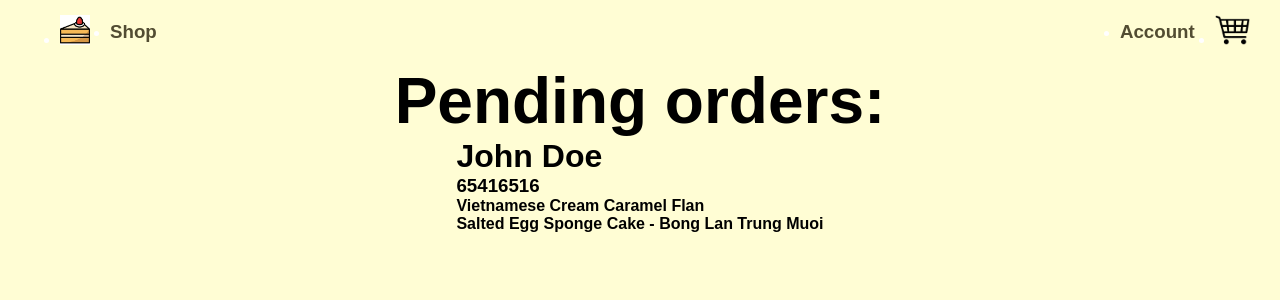
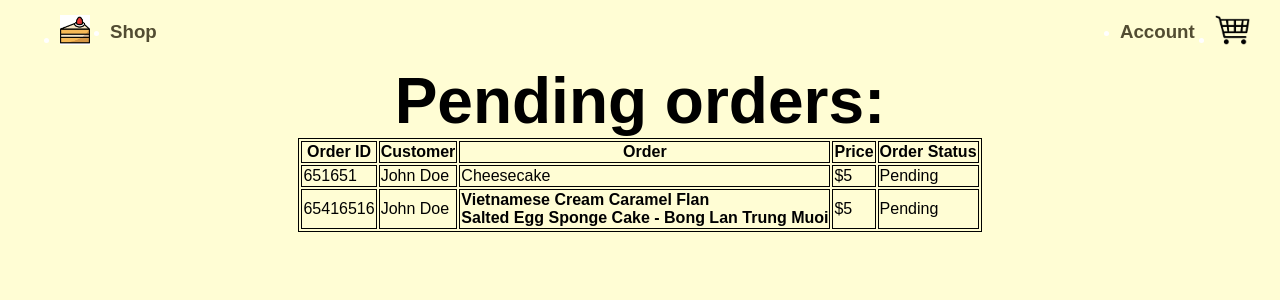
Before and after one commit to Dfredude/Front-End-Mission, a Vue app in the folder semana-5-vue/: page /admin in a window 1280 px wide. Shown: the top 300 px of the page. Built offline with nearby package versions, Linux system fonts and the light colour scheme.

Commit message:
add: cakes price pre-order; admin table

```diff
--- a/semana-5-vue/src/pages/Admin.vue
+++ b/semana-5-vue/src/pages/Admin.vue
@@ -15,16 +15,38 @@ export default {
 <template>
     <section>
         <h1>Pending orders:</h1>
-        <div id="orders" :key="name" v-for="{ name, phone, cakes } in orders">
-            <h2>{{ name }}</h2>
-            <h3>{{ phone }}</h3>
-            <h4 :key="cake" v-for="cake in cakes">{{ cake }}</h4>
+        <div id="orders">
+            <table>
+                <thead>
+                    <th>Order ID</th>
+                    <th>Customer</th>
+                    <th>Order</th>
+                    <th>Price</th>
+                    <th>Order Status</th>
+                </thead>
+                <tbody>
+                    <tr>
+                        <td>651651</td>
+                        <td>John Doe</td>
+                        <td>Cheesecake</td>
+                        <td>$5</td>
+                        <td>Pending</td>
+                    </tr>
+                    <tr :key="name" v-for="{ name, phone, cakes } in orders">
+                        <td>{{ phone }}</td>
+                        <td>{{ name }}</td>
+                        <td><h4 :key="cake" v-for="cake in cakes">{{ cake }}</h4></td>
+                        <td>$5</td>
+                        <td>Pending</td>
+                    </tr>
+                </tbody>
+            </table>
         </div>
     </section>
 </template>
 
 <style scoped>
-    h1, h2, h3, h4{
+    *, h1, h2, h3, h4{
         color: black;
     }
 
@@ -45,4 +67,9 @@ export default {
         align-items: center;
     }
 
+    table, td, th{
+        border: 1px solid black;
+    }
+
+
 </style>
--- a/semana-5-vue/src/pages/OrderForm.vue
+++ b/semana-5-vue/src/pages/OrderForm.vue
@@ -64,8 +64,9 @@ export default {
             </li>
         </ul>
         <label class="cakes" for="cakes">Your order summary:</label>
-            <div>
-                <h3 v-bind:key="cake" v-for="cake of cakes">{{ cake }}</h3>
+            <div class="cake" v-bind:key="cake" v-for="cake of cakes">
+                <h3>{{ cake }}</h3>
+                <h3>$5</h3>
             </div>
         <button class="button" type="submit" v-on:click="submit">Order Now</button>
     </div>
@@ -100,10 +101,15 @@ export default {
 
     .cakes {
         margin: 15px 0 5px;
-        display: flex;
-        flex-direction: column;
         font-size:xx-large;
         color: var(--chocolate-font);
+    }
+
+    .cake {
+        display: flex;
+        flex-direction: row;
+        width: 600px;
+        justify-content: space-between;
     }
 
     div>h3 {
```
